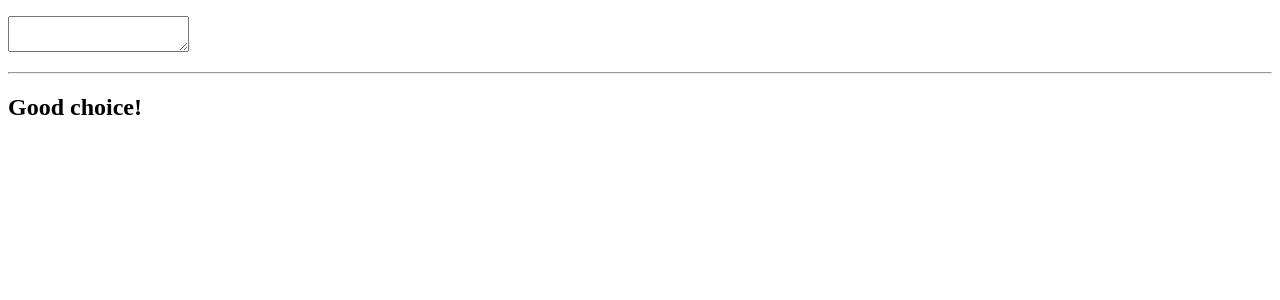
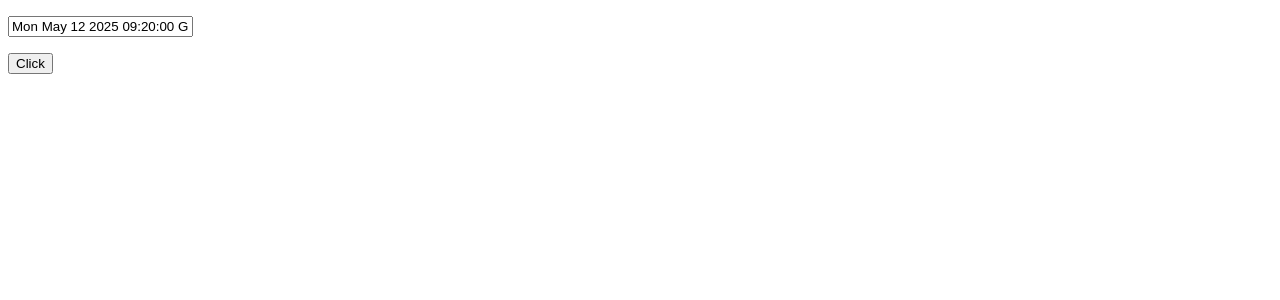
Before and after one commit to younusalinahid/react-daily-learning, a React (Vite) app: page / in a window 1280 px wide. Shown: the top 300 px of the page. Built offline with nearby package versions, Linux system fonts and the light colour scheme.

Commit message:
React useEffect Hook

```diff
--- a/src/App.jsx
+++ b/src/App.jsx
@@ -10,12 +10,14 @@ import Bracket from "./components/composition/Bracket";
 import ClickCounter from "./components/ClickCounter";
 import HoverCounter from "./components/HoverCounter";
 import Todo from "./components/Todo";
+import MyComponentClass from "./components/MyComponentClass";
+import MyComponent from "./components/MyComponent";
 
 export default class App extends React.Component {
   render() {
     return (
       <div className="app">
-        <Todo />
+        <MyComponent />
       </div>
     )
   }
--- /dev/null
+++ b/src/components/MyComponent.jsx
@@ -0,0 +1,36 @@
+import { useEffect, useState  } from "react";
+
+export default function MyComponent() {
+    const [count, setCount] = useState(0);
+    const [date, setDate] = useState(new Date());
+    // const [text, setText] = useState('');
+
+    const tick = () => {
+        setDate(new Date());
+    };
+
+    useEffect(() => {
+        console.log("updating document title")
+        document.title = `Clicked ${count} times`;
+    }, [count]);
+
+    useEffect(() => {
+        console.log("Starting Timer")
+        setInterval(tick, 1000);
+    }, []);
+
+    const addClick = () => {
+        setCount((prevCount) => prevCount + 1);
+    };
+
+    return (
+            <div>
+                <p>
+                    <input type="text" value={date} onChange={(e) => setText(e.target.value)} />
+                    {/* Time: {date.toLocaleDateString()} */}
+                </p>
+                <button type="button" onClick={addClick}>Click</button>
+            </div>
+        )
+
+}
--- /dev/null
+++ b/src/components/MyComponentClass.jsx
@@ -0,0 +1,52 @@
+import React from "react";
+
+class MyComponentClass extends React.Component {
+    state = {
+        count: 0,
+        date: new Date()
+    };
+
+    componentDidMount() {
+        const { count } = this.state;
+        document.title = `Clicked ${count} times`;
+        setInterval(this.tick, 1000);
+    }
+
+    componentDidUpdate() {
+        const { count } = this.state;
+        document.title = `Clicked ${count} times`;
+    }
+
+    addClick = () => {
+        this.setState(({ count }) => {
+            count: count + 1
+        });
+    };
+
+    addClick = () => {
+        this.setState(({ count }) => ({
+            count: count + 1
+        }));
+    };
+
+    tick = () => {
+        this.setState({
+            date: new Date(),
+        });
+    };
+
+    render() {
+        const { date } = this.state;
+
+        return (
+            <div>
+                <p>
+                    Time: {date.toLocaleDateString()}
+                </p>
+                <button type="button" onClick={this.addClick}>Click</button>
+            </div>
+        )
+    }
+}
+
+export default MyComponentClass;
```
